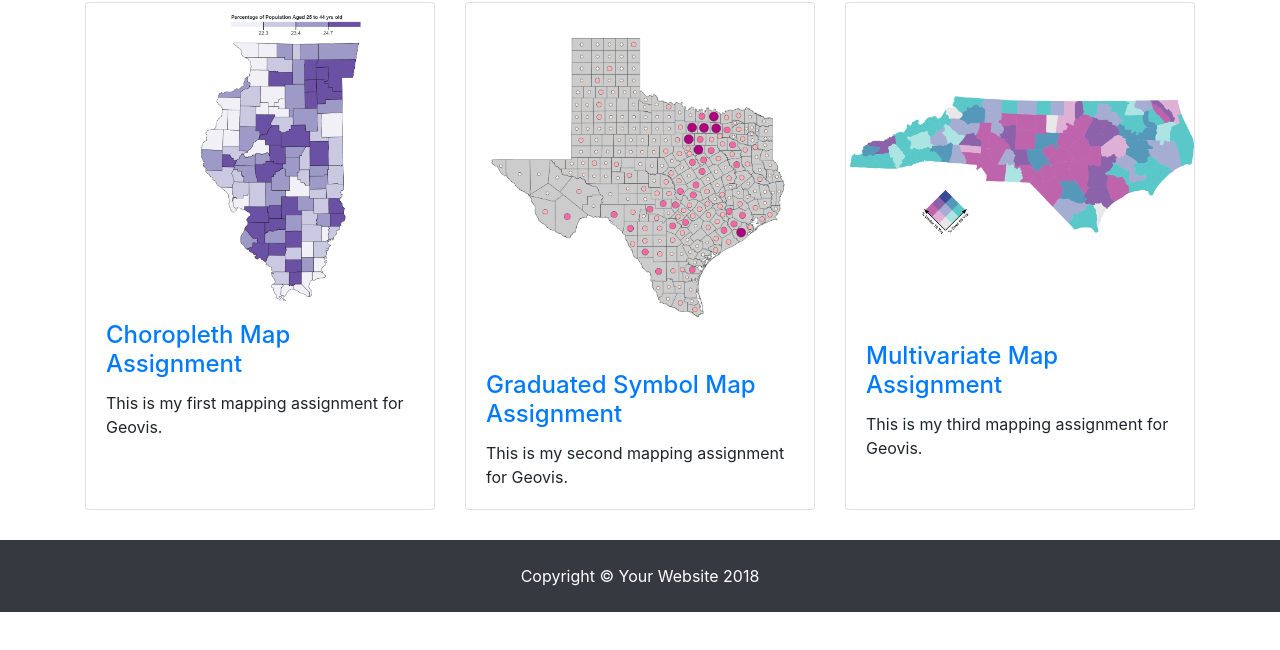
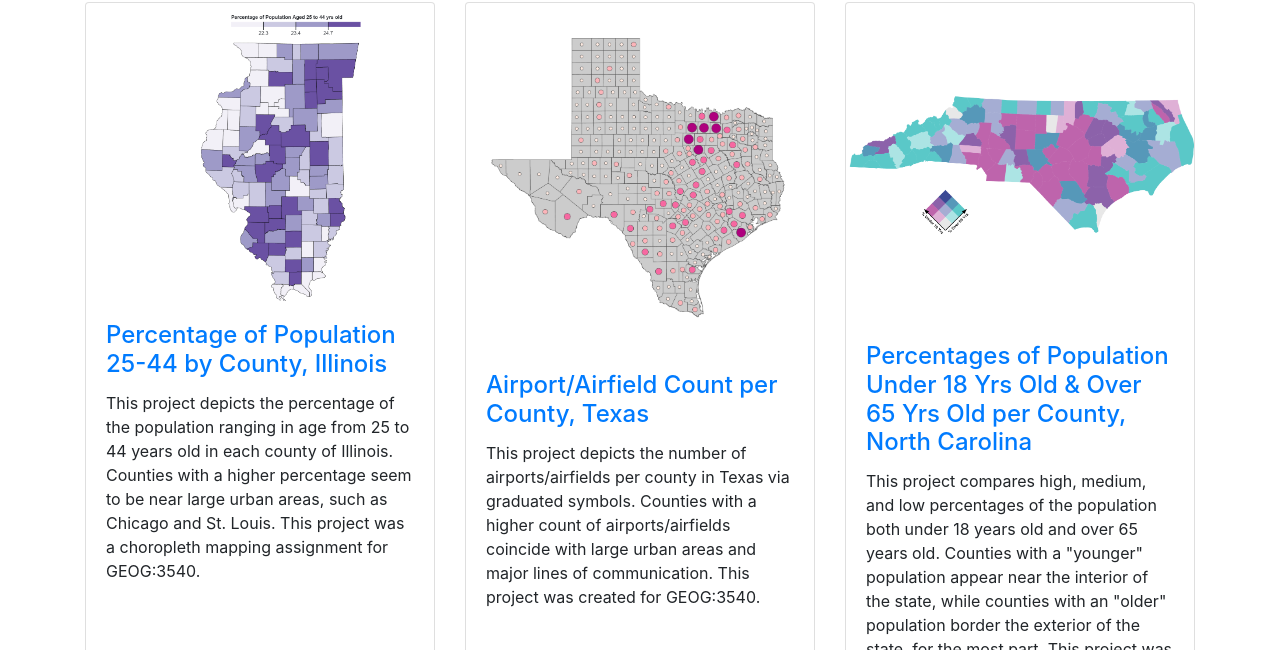
Before and after one commit to geog3540/kmstreepywheeler, a website: page index.html in a window 1280 px wide. Shown: the part 150-800 px from the top of the page. Drawn offline with Linux system fonts and the light colour scheme.

Commit message:
Updated Site
Included brief write up for assignment blocks, updated about section, updated resume. Kept it low-key due to privacy concerns.

```diff
--- a/index.html
+++ b/index.html
@@ -38,7 +38,7 @@
               <a class="nav-link" href="About.html">About</a>
             </li>
             <li class="nav-item">
-              <a class="nav-link" href="files/Resume.pdf">Resume</a>
+              <a class="nav-link" href="files/ResumeGEOG.pdf">Resume</a>
             </li>
             <li class="nav-item">
               <a class="nav-link" href="mailto:kaleb-streepy-wheeler@uiowa.edu">Contact</a>
@@ -62,9 +62,11 @@
             <a href="https://observablehq.com/@khawks123/assignment-3-choropleth-mapping"><img class="card-img-top" src="images/choropleth.png" alt=""></a>
             <div class="card-body">
               <h4 class="card-title">
-                <a href="https://observablehq.com/@khawks123/assignment-3-choropleth-mapping">Choropleth Map Assignment</a>
+                <a href="https://observablehq.com/@khawks123/assignment-3-choropleth-mapping">Percentage of Population 25-44 by County, Illinois</a>
               </h4>
-              <p class="card-text">This is my first mapping assignment for Geovis.</p>
+              <p class="card-text">This project depicts the percentage of the population ranging in age from 25 to 44 years old in each county of Illinois.
+                Counties with a higher percentage seem to be near large urban areas, such as Chicago and St. Louis.
+                This project was a choropleth mapping assignment for GEOG:3540.</p>
             </div>
           </div>
         </div>
@@ -73,9 +75,11 @@
             <a href="https://observablehq.com/@khawks123/assignment-4-graduated-point-symbol-mapping"><img class="card-img-top" src="images/graduatedSymbols.png" alt=""></a>
             <div class="card-body">
               <h4 class="card-title">
-                <a href="https://observablehq.com/@khawks123/assignment-4-graduated-point-symbol-mapping">Graduated Symbol Map Assignment</a>
+                <a href="https://observablehq.com/@khawks123/assignment-4-graduated-point-symbol-mapping">Airport/Airfield Count per County, Texas</a>
               </h4>
-              <p class="card-text">This is my second mapping assignment for Geovis.</p>
+              <p class="card-text">This project depicts the number of airports/airfields per county in Texas via graduated symbols.
+                Counties with a higher count of airports/airfields coincide with large urban areas and major lines of communication.
+                This project was created for GEOG:3540.</p>
             </div>
           </div>
         </div>
@@ -84,9 +88,11 @@
             <a href="https://observablehq.com/@khawks123/assignment-5-mulitvariate-mapping"><img class="card-img-top" src="images/bivariate.png" style="vertical-align:middle;margin:80px 0px" alt=""></a>
             <div class="card-body">
               <h4 class="card-title">
-                <a href="https://observablehq.com/@khawks123/assignment-5-mulitvariate-mapping">Multivariate Map Assignment</a>
+                <a href="https://observablehq.com/@khawks123/assignment-5-mulitvariate-mapping">Percentages of Population Under 18 Yrs Old & Over 65 Yrs Old per County, North Carolina</a>
               </h4>
-              <p class="card-text">This is my third mapping assignment for Geovis.</p>
+              <p class="card-text">This project compares high, medium, and low percentages of the population both under 18 years old and over 65 years old.
+                Counties with a "younger" population appear near the interior of the state, while counties with an "older" population border the exterior of the state, for the most part.
+                This project was created as a multivariate mapping assignment for GEOG:3540.</p>
             </div>
           </div>
         </div>
@@ -157,7 +163,7 @@
     <!-- Footer -->
     <footer class="py-4 bg-dark">
       <div class="container">
-        <p class="m-0 text-center text-white">Copyright &copy; Your Website 2018</p>
+        <p class="m-0 text-center text-white">Copyright &copy; khawks123 2021</p>
       </div>
       <!-- /.container -->
     </footer>
```
Also changed, not shown: About.html (+8 -4 lines), 2 other files.
